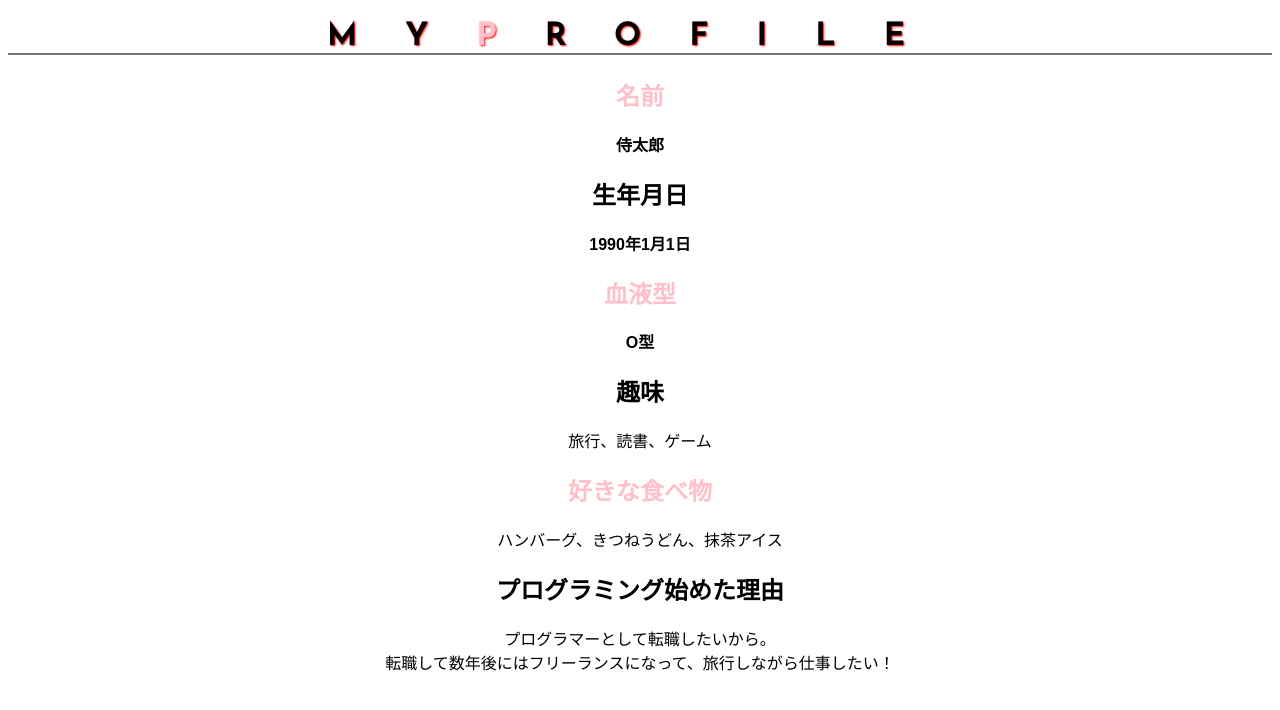
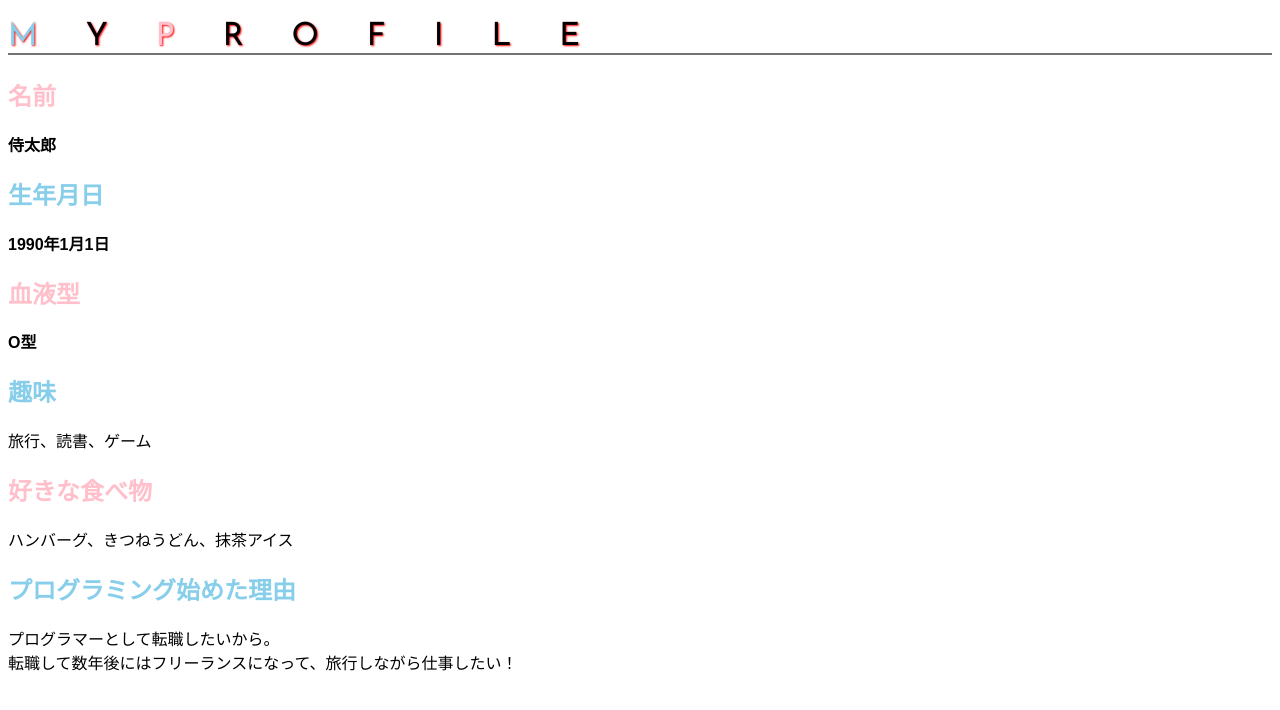
Before and after one commit to pmxsaroj/html-CSS-basic, a plain HTML site: page kadai_014/kadai_014.html in a window 1280 px wide. Drawn offline with Linux system fonts and the light colour scheme.

Commit message:
Update style.css

```diff
--- a/kadai_014/style.css
+++ b/kadai_014/style.css
@@ -1,26 +1,24 @@
 @import url('https://fonts.googleapis.com/css2?family=Josefin+Sans:wght@400&display=swap');
 body {
-text-align: center;
+text-align:　center;
 font-family: "Arial", "Meiryo", sans-serif;
 }
-: root　{
-font-size:20px;
+: root{
+font-size:　20px;
 }
-.font-class{
+
+h1, .font-class {
+font-size:2rem;
+letter-spacing:1.5em;
+text-shadow: 1px 1px 2px red;
+border-bottom: solid 2px rgb(115, 115, 114);
 font-family: "Josefin Sans", sans-serif;
 font-optical-sizing: auto;
 font-weight: normal;
 font-style: normal;
 }
-h1 {
-font-size:2rem;
-letter-spacing:1.5em;
-text-shadow: 1px 1px 2px red;
-border-bottom: solid 2px rgb(115, 115, 114);
-font-family: "Josefin Sans", sans-serif;
-}
 .skyblue-color{
-color: sky blue;
+color:skyblue;
 }
 .pink-color{
 color:rgb(255, 192, 203);
@@ -28,6 +26,6 @@ color:rgb(255, 192, 203);
 .i-answer{
 font-weight: bold;
 }
-p.top-child strong {
-font-weight:　bold;
+#information p {
+font-weight: bold;
 }
```
